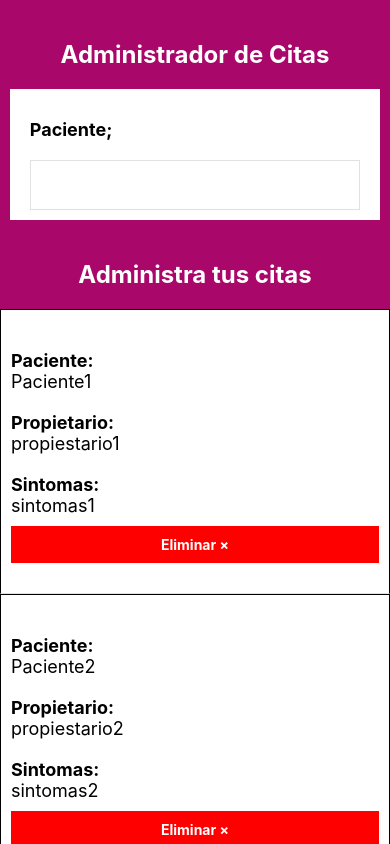
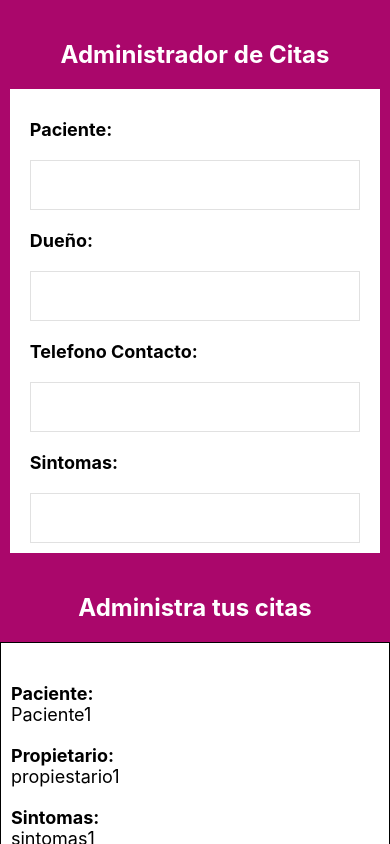
Before and after one commit to jachqaz/Udemy_React_Native_Citas, a React Native app: screen / in a window 390 px wide. Built offline with nearby package versions, Linux system fonts and the light colour scheme.

Commit message:
36. Agregando el Resto de campos
Signed-off-by: Johan Castano <johan.castano@arkangroup.com>

```diff
--- a/componentes/Formulario.js
+++ b/componentes/Formulario.js
@@ -6,8 +6,36 @@ const Formulario = () => {
     <>
       <View style={styles.formulario}>
         <View>
-          <Text style={styles.label}>Paciente;</Text>
-          <TextInput style={styles.input} />
+          <Text style={styles.label}>Paciente:</Text>
+          <TextInput
+            style={styles.input}
+            onChangeText={(texto) => console.log(texto)}
+          />
+        </View>
+
+        <View>
+          <Text style={styles.label}>Dueño:</Text>
+          <TextInput
+            style={styles.input}
+            onChangeText={(texto) => console.log(texto)}
+          />
+        </View>
+
+        <View>
+          <Text style={styles.label}>Telefono Contacto:</Text>
+          <TextInput
+            style={styles.input}
+            onChangeText={(texto) => console.log(texto)}
+          />
+        </View>
+
+        <View>
+          <Text style={styles.label}>Sintomas:</Text>
+          <TextInput
+            multiline
+            style={styles.input}
+            onChangeText={(texto) => console.log(texto)}
+          />
         </View>
       </View>
     </>
```
